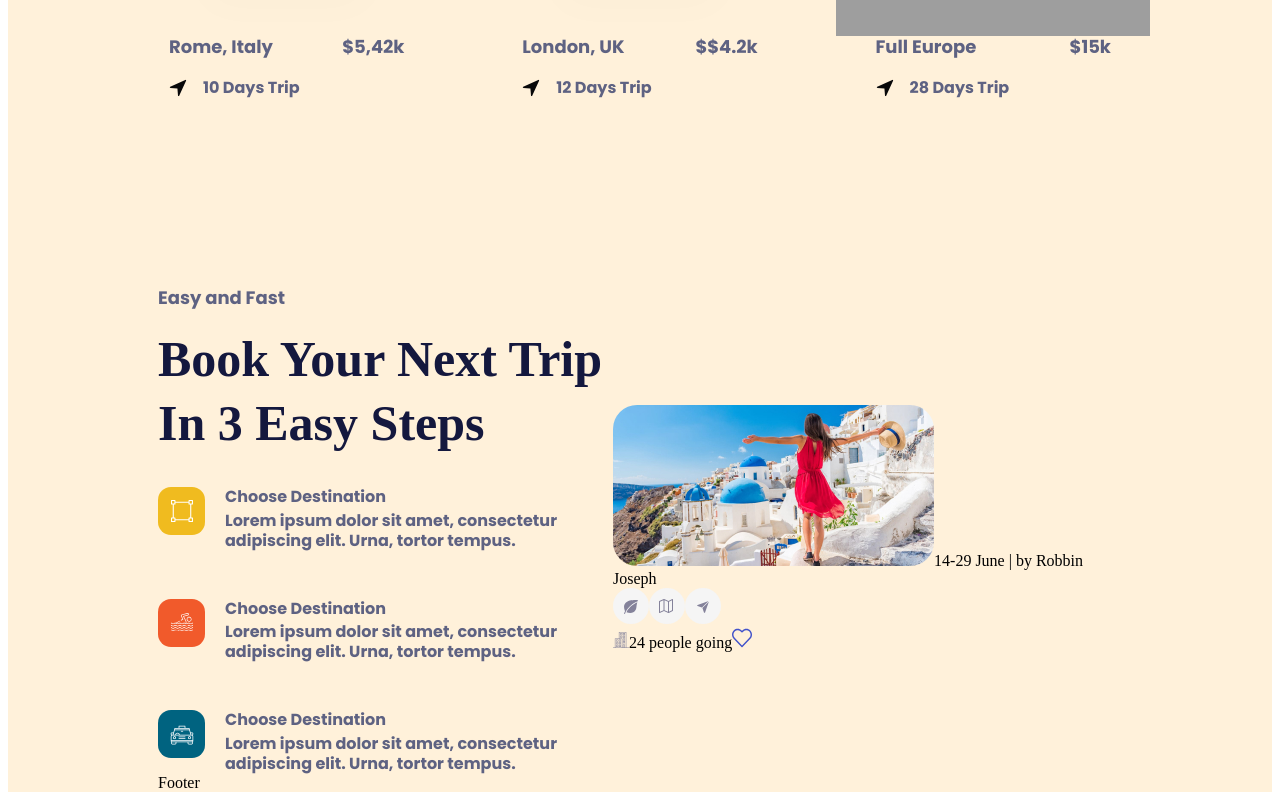
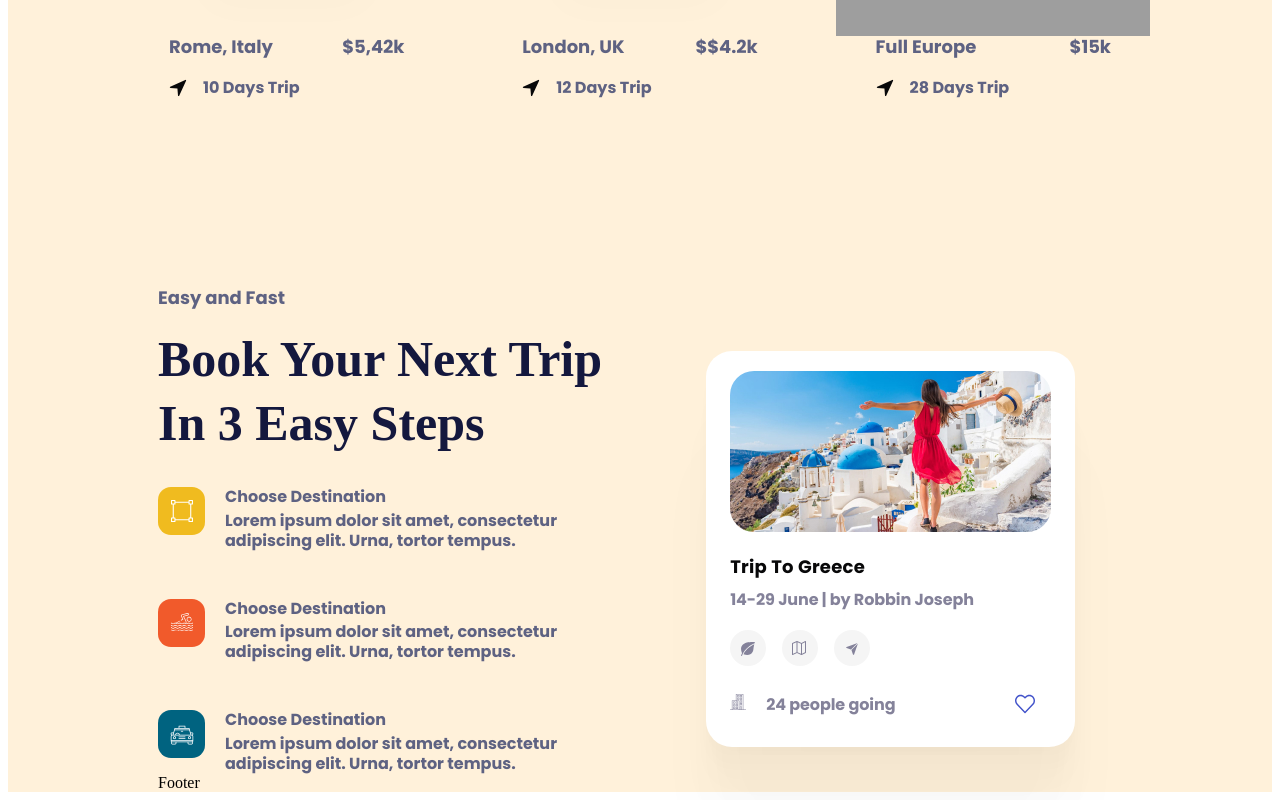
Before and after one commit to Olzhas92/react-diploma-paper, a React (Create React App) app: page / in a window 1280 px wide. Shown: the part 1953-2753 px from the top of the page. Built offline with nearby package versions, Linux system fonts and the light colour scheme; grey boxes are pictures that could not be loaded; a web font is replaced by a local one.

Commit message:
FeaturesCard Section styling completed

```diff
--- a/src/components/Body/Features/Cards/FeaturesCard.jsx
+++ b/src/components/Body/Features/Cards/FeaturesCard.jsx
@@ -10,17 +10,22 @@ import heart from "../../../../assets/heart.svg";
 export const FeaturesCard = () => {
   return (
     <div className={styles.features__card}>
+      <div className={styles.card}>
         <img src={card_image} alt="" />
+        <p>Trip To Greece</p>
         <span>14-29 June | by Robbin Joseph</span>
-      <div>
+        <div className={styles.card__icons}>
           <img src={leaf} alt="" />
           <img src={map} alt="" />
           <img src={send} alt="" />
         </div>
-      <div>
+        <div className={styles.card__stats}>
+          <div className={styles.card_stats_text}>
             <img src={building} alt="" />
             <span>24 people going</span>
+          </div>
           <img src={heart} alt="" />
+        </div>
       </div>
     </div>
   );
--- a/src/components/Body/Features/Features.module.css
+++ b/src/components/Body/Features/Features.module.css
@@ -80,3 +80,86 @@
   margin: 0;
   margin-top: 4px;
 }
+
+.features__card {
+  display: flex;
+  align-items: center;
+  justify-content: space-between;
+  flex-direction: column;
+  width: 48%;
+  margin-top: 40px;
+}
+
+.card {
+  display: flex;
+  align-items: flex-start;
+  justify-content: space-between;
+  flex-direction: column;
+  padding: 20px 24px 32px;
+  background-color: #ffffff;
+  box-shadow: 0px 100px 80px rgba(0, 0, 0, 0.02),
+    0px 64.8148px 46.8519px rgba(0, 0, 0, 0.0151852),
+    0px 38.5185px 25.4815px rgba(0, 0, 0, 0.0121481),
+    0px 20px 13px rgba(0, 0, 0, 0.01),
+    0px 8.14815px 6.51852px rgba(0, 0, 0, 0.00785185),
+    0px 1.85185px 3.14815px rgba(0, 0, 0, 0.00481481);
+  border-radius: 26px;
+}
+
+.card img {
+  margin-bottom: 24px;
+}
+
+.card p {
+  font-family: "Poppins";
+  font-style: normal;
+  font-weight: 500;
+  font-size: 18px;
+  line-height: 124.5%;
+  letter-spacing: 0.015em;
+  color: #080809;
+  margin: 0;
+  margin-bottom: 12px;
+}
+
+.card span {
+  font-family: "Poppins";
+  font-style: normal;
+  font-weight: 500;
+  font-size: 16px;
+  line-height: 124.5%;
+  letter-spacing: -0.005em;
+  color: #84829a;
+}
+
+.card__icons {
+  margin-top: 20px;
+  display: flex;
+  align-items: center;
+  justify-content: flex-start;
+  margin-bottom: 28px;
+}
+
+.card__icons img {
+  margin-right: 16px;
+  margin-bottom: 0;
+}
+
+.card__stats {
+  display: flex;
+  align-items: center;
+  justify-content: space-between;
+  flex-direction: row;
+}
+
+.card__stats {
+  width: 95%;
+}
+
+.card_stats_text span {
+  margin-left: 20px;
+}
+
+.card__stats img {
+  margin: 0;
+}
```
Lines whose indentation alone changed are shown as unchanged.
